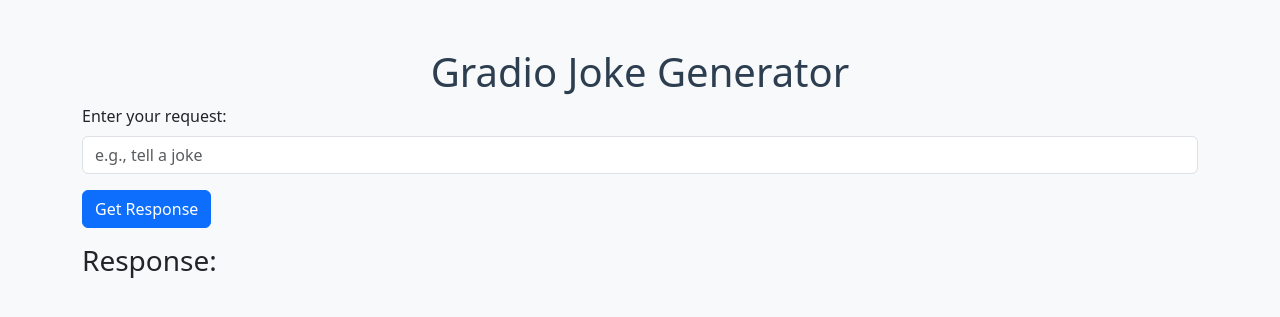
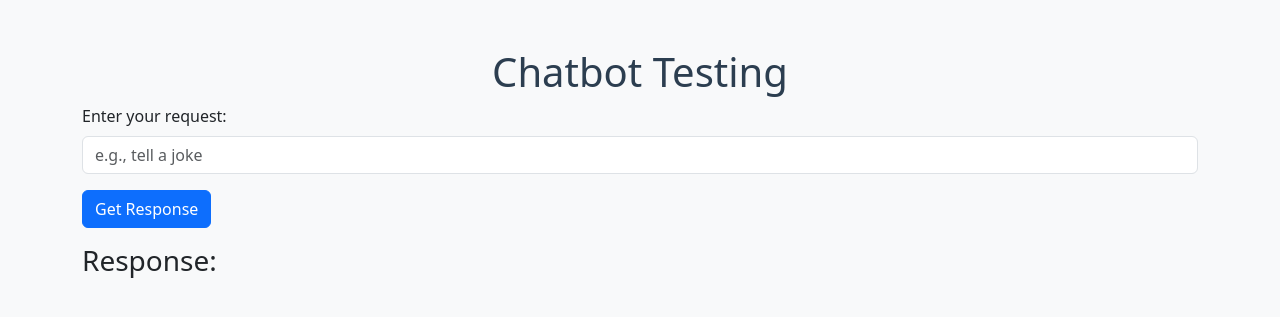
Before and after one commit to AaryanPalve5/chatbot-testing, a Flask app: page / in a window 1280 px wide. Shown: the top 317 px of the page. Run offline with Flask 2, Linux system fonts and the light colour scheme.

Commit message:
commit -3

```diff
--- a/static/js/script.js
+++ b/static/js/script.js
@@ -2,17 +2,25 @@ $(document).ready(function(){
     $("#jokeForm").on("submit", function(event){
         event.preventDefault();
 
-        var user_input = $("#user_input").val();
+        var user_input = $("#user_input").val().trim();
+
+        if (!user_input) {
+            $("#response").text("Please enter a valid input.");
+            return;
+        }
+
+        $("#response").text("Loading...");
 
         $.ajax({
             url: "/",
             type: "POST",
             data: { user_input: user_input },
+            contentType: "application/x-www-form-urlencoded",
             success: function(response){
                 $("#response").text(response.response);
             },
-            error: function(){
-                $("#response").text("An error occurred, please try again.");
+            error: function(xhr, status, error){
+                $("#response").text("Error: " + xhr.responseText);
             }
         });
     });
--- a/templates/index.html
+++ b/templates/index.html
@@ -3,13 +3,15 @@
 <head>
     <meta charset="UTF-8">
     <meta name="viewport" content="width=device-width, initial-scale=1.0">
-    <title>Joke Generator</title>
+    <title>Chatbot Testing</title>
     <link href="https://cdn.jsdelivr.net/npm/bootstrap@5.3.0/dist/css/bootstrap.min.css" rel="stylesheet">
     <link rel="stylesheet" href="{{ url_for('static', filename='css/style.css') }}">
+    <script src="/static/js/script.js"></script>
+
 </head>
 <body>
     <div class="container mt-5">
-        <h1 class="text-center">Gradio Joke Generator</h1>
+        <h1 class="text-center">Chatbot Testing</h1>
         <form id="jokeForm" method="POST">
             <div class="mb-3">
                 <label for="user_input" class="form-label">Enter your request:</label>
```
